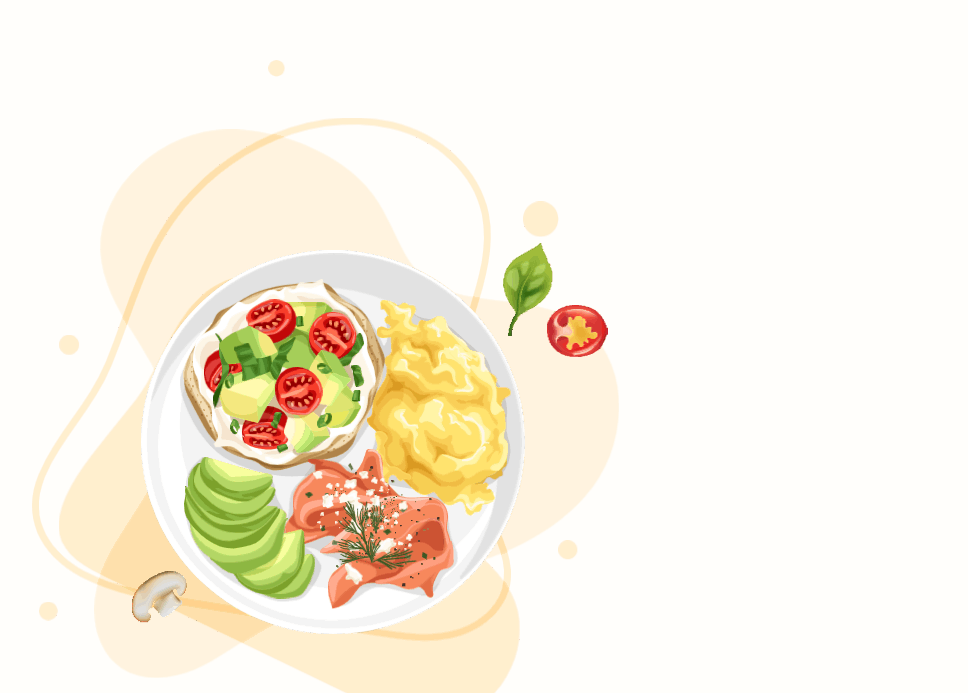
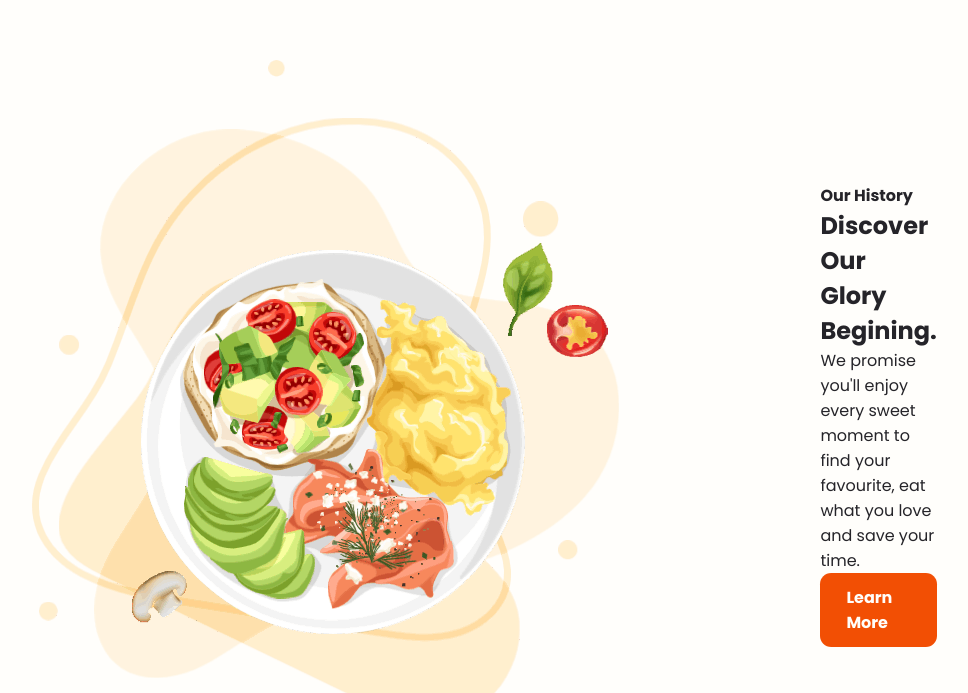
Before and after one commit to Muntai/Food-ordering-website, a plain HTML site: page index.html in a window 1280 px wide. Shown: the part 1926-2619 px from the top of the page, without its empty margins (198-1166 px from the left). Drawn offline with nearby package versions, Linux system fonts and the light colour scheme.

Commit message:
work in home

```diff
--- a/css/style.css
+++ b/css/style.css
@@ -256,3 +256,10 @@ section {
 	line-height: 30px;
 	color: var(--other-color);
 }
+
+.history {
+	display: grid;
+	grid-template-columns: repeat(2, 1fr);
+	align-items: center;
+	gap: 2rem;
+}
```
Also changed, not shown: index.html (+3 -0 lines).
